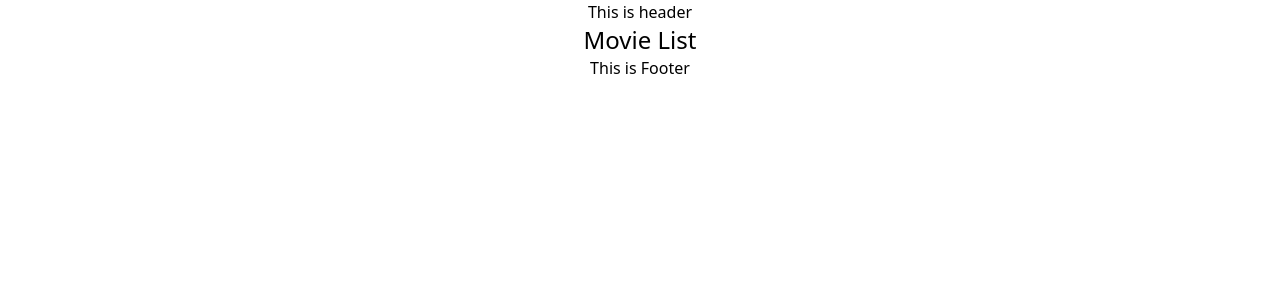
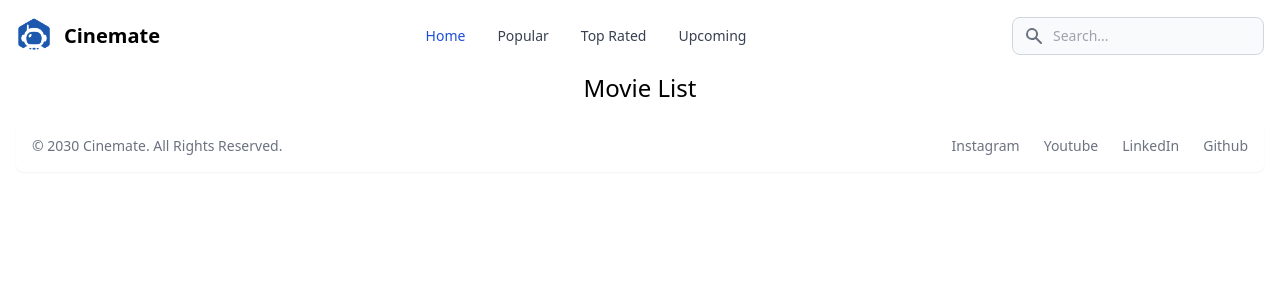
Before and after one commit to Gauravjangra2003/cinemate, a React (Create React App) app: page / in a window 1280 px wide. Shown: the top 300 px of the page. Built offline with nearby package versions, Linux system fonts and the light colour scheme.

Commit message:
UI Design

```diff
--- a/src/component/Footer.js
+++ b/src/component/Footer.js
@@ -1,5 +1,54 @@
 import React from "react";
+import { Link } from "react-router-dom";
 
 export const Footer = () => {
-  return <div>This is Footer</div>;
+  return (
+    <footer>
+      <footer className="bg-white rounded-lg shadow-sm m-4 dark:bg-gray-800">
+        <div className="w-full mx-auto max-w-screen-xl p-4 md:flex md:items-center md:justify-between">
+          <span className="text-sm text-gray-500 sm:text-center dark:text-gray-400">
+            © 2030{" "}
+            <Link to="/" className="hover:underline">
+              Cinemate
+            </Link>
+            . All Rights Reserved.
+          </span>
+          <ul className="flex flex-wrap items-center mt-3 text-sm font-medium text-gray-500 dark:text-gray-400 sm:mt-0">
+            <li>
+              <Link
+                href="#"
+                target="_blank"
+                className="hover:underline me-4 md:me-6"
+              >
+                Instagram
+              </Link>
+            </li>
+            <li>
+              <Link
+                href="#"
+                target="_blank"
+                className="hover:underline me-4 md:me-6"
+              >
+                Youtube
+              </Link>
+            </li>
+            <li>
+              <Link
+                href="#"
+                target="_blank"
+                className="hover:underline me-4 md:me-6"
+              >
+                LinkedIn
+              </Link>
+            </li>
+            <li>
+              <Link href="#" target="_blank" className="hover:underline">
+                Github
+              </Link>
+            </li>
+          </ul>
+        </div>
+      </footer>
+    </footer>
+  );
 };
--- a/src/component/Header.js
+++ b/src/component/Header.js
@@ -1,5 +1,152 @@
-import React from "react";
+import { Link, NavLink } from "react-router-dom";
+import Logo from "../assets/logo.png";
 
 export const Header = () => {
-  return <div>This is header</div>;
+  return (
+    <header>
+      <nav className="bg-white border-gray-200 px-2 sm:px-4 py-2.5 rounded dark:bg-gray-900">
+        <div className="container flex flex-wrap justify-between items-center mx-auto">
+          <Link to="/" className="flex items-center">
+            <img src={Logo} className="mr-3 h-6 sm:h-9" alt="Cinemate Logo" />
+            <span className="self-center text-xl font-semibold whitespace-nowrap dark:text-white">
+              Cinemate
+            </span>
+          </Link>
+          <div className="flex md:order-2">
+            <button
+              type="button"
+              data-collapse-toggle="navbar-search"
+              aria-controls="navbar-search"
+              aria-expanded="false"
+              className="md:hidden text-gray-500 dark:text-gray-400 hover:bg-gray-100 dark:hover:bg-gray-700 focus:outline-none focus:ring-4 focus:ring-gray-200 dark:focus:ring-gray-700 rounded-lg text-sm p-2.5 mr-1"
+            >
+              <svg
+                className="w-5 h-5"
+                aria-hidden="true"
+                fill="currentColor"
+                viewBox="0 0 20 20"
+                xmlns="http://www.w3.org/2000/svg"
+              >
+                <path
+                  fillRule="evenodd"
+                  d="M8 4a4 4 0 100 8 4 4 0 000-8zM2 8a6 6 0 1110.89 3.476l4.817 4.817a1 1 0 01-1.414 1.414l-4.816-4.816A6 6 0 012 8z"
+                  clipRule="evenodd"
+                ></path>
+              </svg>
+              <span className="sr-only">Search</span>
+            </button>
+            <div className="hidden relative md:block">
+              <div className="flex absolute inset-y-0 left-0 items-center pl-3 pointer-events-none">
+                <svg
+                  className="w-5 h-5 text-gray-500"
+                  aria-hidden="true"
+                  fill="currentColor"
+                  viewBox="0 0 20 20"
+                  xmlns="http://www.w3.org/2000/svg"
+                >
+                  <path
+                    fillRule="evenodd"
+                    d="M8 4a4 4 0 100 8 4 4 0 000-8zM2 8a6 6 0 1110.89 3.476l4.817 4.817a1 1 0 01-1.414 1.414l-4.816-4.816A6 6 0 012 8z"
+                    clipRule="evenodd"
+                  ></path>
+                </svg>
+                <span className="sr-only">Search icon</span>
+              </div>
+              <input
+                type="text"
+                id="search-navbar"
+                className="block p-2 pl-10 w-full text-gray-900 bg-gray-50 rounded-lg border border-gray-300 sm:text-sm focus:ring-blue-500 focus:border-blue-500 dark:bg-gray-700 dark:border-gray-600 dark:placeholder-gray-400 dark:text-white dark:focus:ring-blue-500 dark:focus:border-blue-500"
+                placeholder="Search..."
+              />
+            </div>
+            <button
+              data-collapse-toggle="navbar-search"
+              type="button"
+              className="inline-flex items-center p-2 text-sm text-gray-500 rounded-lg md:hidden hover:bg-gray-100 focus:outline-none focus:ring-2 focus:ring-gray-200 dark:text-gray-400 dark:hover:bg-gray-700 dark:focus:ring-gray-600"
+              aria-controls="navbar-search"
+              aria-expanded="false"
+            >
+              <span className="sr-only">Open menu</span>
+              <svg
+                className="w-6 h-6"
+                aria-hidden="true"
+                fill="currentColor"
+                viewBox="0 0 20 20"
+                xmlns="http://www.w3.org/2000/svg"
+              >
+                <path
+                  fillRule="evenodd"
+                  d="M3 5a1 1 0 011-1h12a1 1 0 110 2H4a1 1 0 01-1-1zM3 10a1 1 0 011-1h12a1 1 0 110 2H4a1 1 0 01-1-1zM3 15a1 1 0 011-1h12a1 1 0 110 2H4a1 1 0 01-1-1z"
+                  clipRule="evenodd"
+                ></path>
+              </svg>
+            </button>
+          </div>
+          <div
+            className="hidden justify-between items-center w-full md:flex md:w-auto md:order-1"
+            id="navbar-search"
+          >
+            <div className="relative mt-3 md:hidden">
+              <div className="flex absolute inset-y-0 left-0 items-center pl-3 pointer-events-none">
+                <svg
+                  className="w-5 h-5 text-gray-500"
+                  aria-hidden="true"
+                  fill="currentColor"
+                  viewBox="0 0 20 20"
+                  xmlns="http://www.w3.org/2000/svg"
+                >
+                  <path
+                    fillRule="evenodd"
+                    d="M8 4a4 4 0 100 8 4 4 0 000-8zM2 8a6 6 0 1110.89 3.476l4.817 4.817a1 1 0 01-1.414 1.414l-4.816-4.816A6 6 0 012 8z"
+                    clipRule="evenodd"
+                  ></path>
+                </svg>
+              </div>
+              <input
+                type="text"
+                id="search-navbar"
+                className="block p-2 pl-10 w-full text-gray-900 bg-gray-50 rounded-lg border border-gray-300 sm:text-sm focus:ring-blue-500 focus:border-blue-500 dark:bg-gray-700 dark:border-gray-600 dark:placeholder-gray-400 dark:text-white dark:focus:ring-blue-500 dark:focus:border-blue-500"
+                placeholder="Search..."
+              />
+            </div>
+            <ul className="flex flex-col p-4 mt-4 bg-gray-50 rounded-lg border border-gray-100 md:flex-row md:space-x-8 md:mt-0 md:text-sm md:font-medium md:border-0 md:bg-white dark:bg-gray-800 md:dark:bg-gray-900 dark:border-gray-700">
+              <li>
+                <NavLink
+                  to="/"
+                  className="block py-2 pr-4 pl-3 text-white bg-blue-700 rounded md:bg-transparent md:text-blue-700 md:p-0 dark:text-white"
+                  end
+                >
+                  Home
+                </NavLink>
+              </li>
+              <li>
+                <NavLink
+                  to="/movies/popular"
+                  className="block py-2 pr-4 pl-3 text-gray-700 rounded hover:bg-gray-100 md:hover:bg-transparent md:hover:text-blue-700 md:p-0 md:dark:hover:text-white dark:text-gray-400 dark:hover:bg-gray-700 dark:hover:text-white md:dark:hover:bg-transparent dark:border-gray-700"
+                >
+                  Popular
+                </NavLink>
+              </li>
+              <li>
+                <NavLink
+                  to="/movies/top"
+                  className="block py-2 pr-4 pl-3 text-gray-700 rounded hover:bg-gray-100 md:hover:bg-transparent md:hover:text-blue-700 md:p-0 dark:text-gray-400 md:dark:hover:text-white dark:hover:bg-gray-700 dark:hover:text-white md:dark:hover:bg-transparent dark:border-gray-700"
+                >
+                  Top Rated
+                </NavLink>
+              </li>
+              <li>
+                <NavLink
+                  to="/movies/upcoming"
+                  className="block py-2 pr-4 pl-3 text-gray-700 rounded hover:bg-gray-100 md:hover:bg-transparent md:hover:text-blue-700 md:p-0 dark:text-gray-400 md:dark:hover:text-white dark:hover:bg-gray-700 dark:hover:text-white md:dark:hover:bg-transparent dark:border-gray-700"
+                >
+                  Upcoming
+                </NavLink>
+              </li>
+            </ul>
+          </div>
+        </div>
+      </nav>
+    </header>
+  );
 };
```
